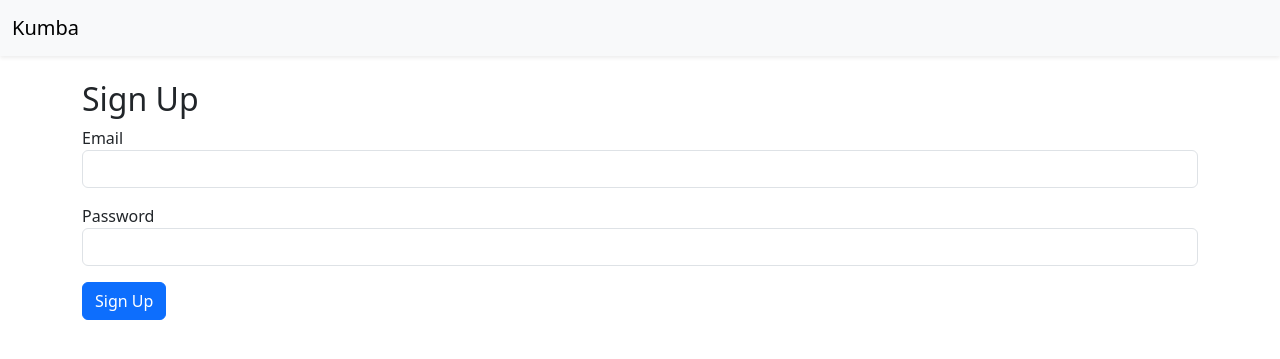
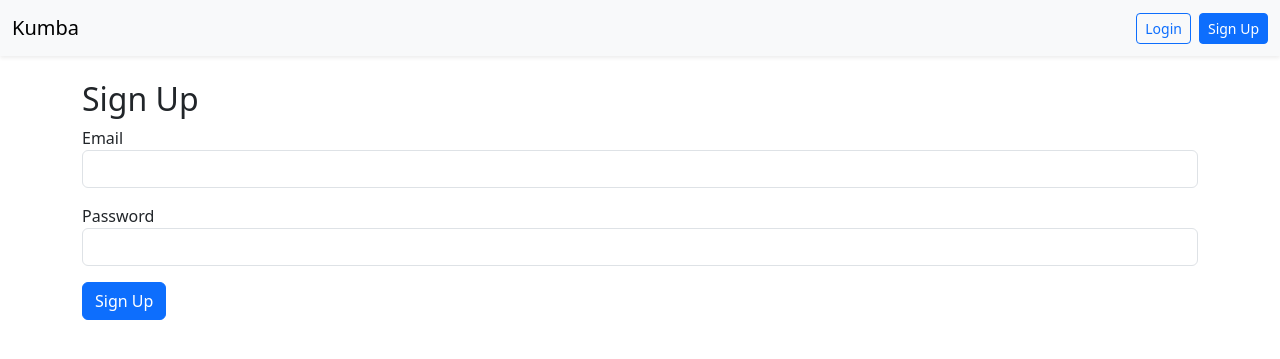
Before and after one commit to JCorneilleN/Kumba-web, a Django app: page /signup/ in a window 1280 px wide. Shown: the top 359 px of the page. Run offline with Django 5.2, Linux system fonts and the light colour scheme; parts of the project's set-up code (start-up, migrations or seed data) failed here and were passed over.

Commit message:
updated the login and signup

```diff
--- a/kumba-dev/core/templates/core/base.html
+++ b/kumba-dev/core/templates/core/base.html
@@ -10,9 +10,19 @@
 <body>
     <nav class="navbar navbar-expand-lg navbar-light bg-light shadow-sm">
         <div class="container-fluid">
-            <a class="navbar-brand" href="/">Kumba</a>
+          <a class="navbar-brand" href="/">Kumba</a>
+
+          <div class="d-flex">
+            {% if request.session.firebase_user %}
+              <a href="/logout/" class="btn btn-outline-danger btn-sm">Logout</a>
+            {% else %}
+              <a href="/login/" class="btn btn-outline-primary btn-sm me-2">Login</a>
+              <a href="/signup/" class="btn btn-primary btn-sm">Sign Up</a>
+            {% endif %}
+          </div>
         </div>
-    </nav>
+      </nav>
+
 
     <div class="container mt-4">
         {% block content %}{% endblock %}
--- a/kumba-dev/core/urls.py
+++ b/kumba-dev/core/urls.py
@@ -1,9 +1,11 @@
 from django.urls import path
-from .views import home, test_firestore, signup, login_view
+from .views import home, test_firestore, signup, login_view, logout_view
+
 
 urlpatterns = [
     path('', home, name='home'),
     path('test/', test_firestore, name='test'),
     path('signup/', signup, name='signup'),
     path('login/', login_view, name='login'),
+    path('logout/', logout_view, name='logout'),
 ]
--- a/kumba-dev/core/views.py
+++ b/kumba-dev/core/views.py
@@ -13,7 +13,10 @@ def test_firestore(request):
     return JsonResponse(user_list, safe=False)
 
 def home(request):
+    if not request.session.get("firebase_user"):
+        return redirect("login")
     return render(request, 'core/home.html')
+
 
 FIREBASE_API_KEY = os.getenv("FIREBASE_API_KEY")
 
@@ -64,3 +67,8 @@ def login_view(request):
         return redirect("home")
 
     return render(request, "core/login.html")
+
+def logout_view(request):
+    request.session.flush()
+    messages.success(request, "You have been logged out.")
+    return redirect("home")
```
